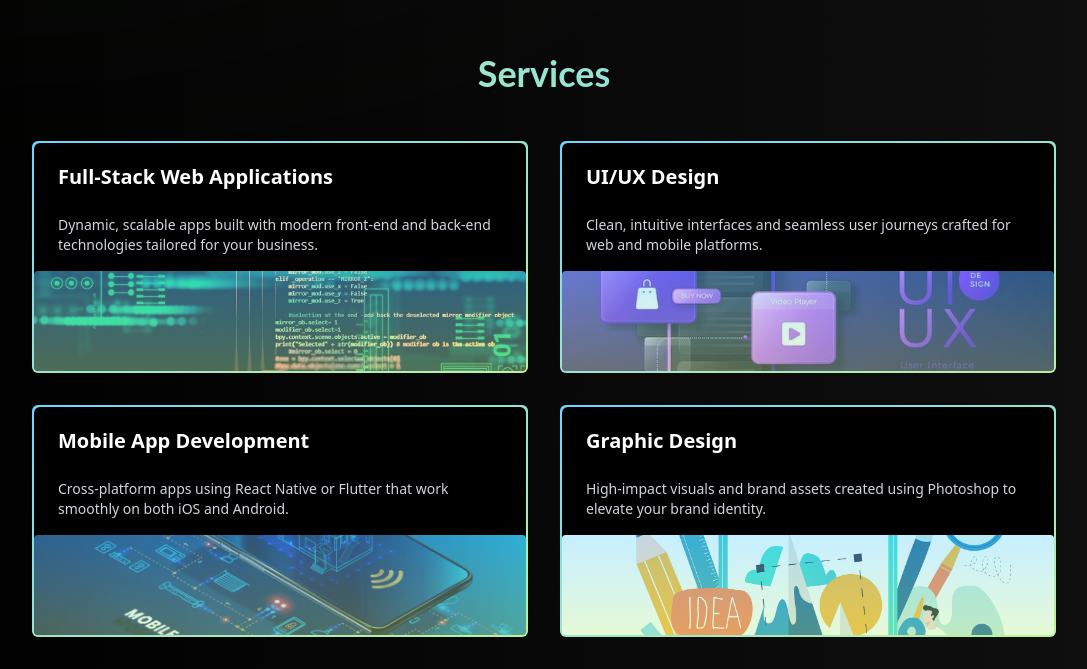
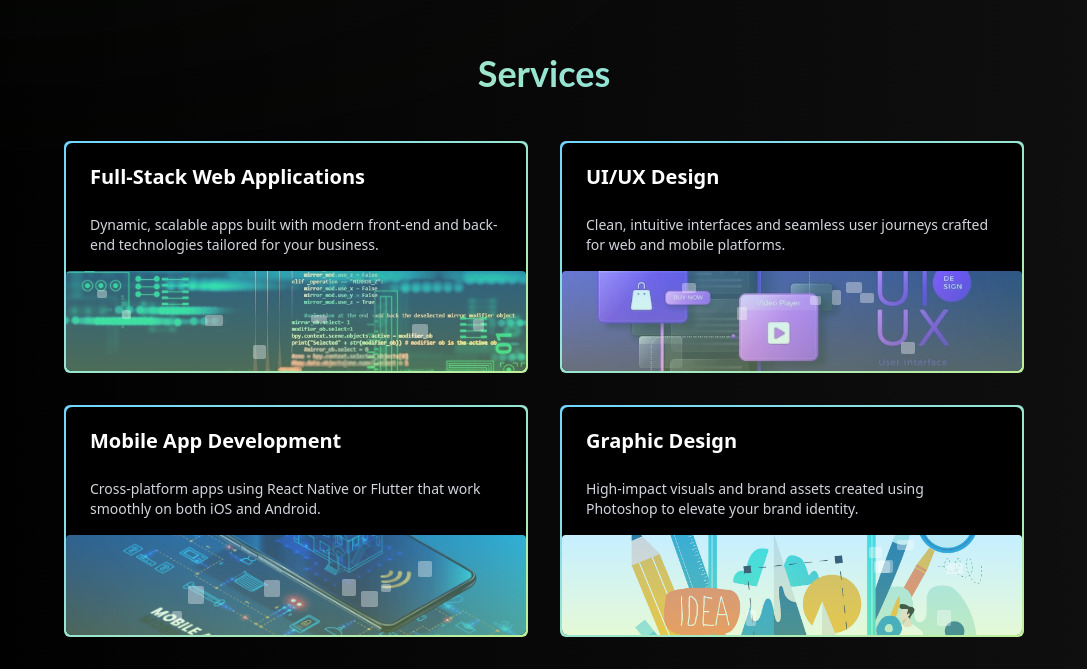
Before and after one commit to thurunuym/my-portofolio, a React (Vite) app: page / in a window 1280 px wide. Shown: the part 1471-2140 px from the top of the page, without its empty margins (96-1183 px from the left). Built offline with nearby package versions, Linux system fonts and the light colour scheme; a web font is replaced by a local one.

Commit message:
service animation

```diff
--- a/src/components/Services.jsx
+++ b/src/components/Services.jsx
@@ -3,7 +3,7 @@ import fullStackImg from "../assets/services/full-stack.jpg";
 import graphicImg from "../assets/services/graphic.jpg";
 import mobileImg from "../assets/services/mobile-dev.png";
 import uiuxImg from "../assets/services/uiux.jpg";
-
+import "../styles/Services.css";
 const services = [
   {
     title: "Full-Stack Web Applications",
@@ -34,7 +34,7 @@ const services = [
 const Services = () => {
   return (
     <section id="services">
-  <div className="px-6 md:px-10 lg:px-20 py-12 justify-center items-center">
+      <div className="px-6 md:px-10 lg:px-28 py-12 justify-center items-center">
         <h1 className="text-4xl font-bold bg-gradient-to-r from-[#BFF098] to-[#6FD6FF] bg-clip-text text-transparent text-center mb-12">
           Services
         </h1>
@@ -45,24 +45,42 @@ const Services = () => {
               key={index}
               className="relative group p-[2px] rounded-md
                 bg-gradient-to-br from-[#6FD6FF] to-[#BFF098]
-                     group-hover:from-[#BFF098] group-hover:to-[#6FD6FF]
+                group-hover:from-pink-400 group-hover:to-yellow-300
                 transition-all duration-500 sm:h-full"
             >
-          <div className="bg-black rounded-md h-full w-full">
+              <div className="bg-black rounded-md h-full w-full overflow-hidden">
                 <h2 className="text-xl font-semibold text-white mb-3 px-6 py-3 pt-5">
                   {service.title}
                 </h2>
                 <p className="text-gray-300 text-sm px-6 mb-3">{service.description}</p>
 
-            {/* Image with fixed height and gradient overlay */}
+                {/* Image container with 3D tilt and squares */}
                 <div className="relative hidden lg:block mt-4 rounded overflow-hidden">
                   <img
                     src={service.img}
                     alt={service.title}
-                className="w-full h-[100px] object-cover"
+                    className="w-full h-[100px] object-cover tilt-img"
                   />
-              {/* Gradient Overlay */}
+
+                  {/* Gradient overlay */}
                   <div className="absolute inset-0 bg-gradient-to-b from-[#6FD6FF] to-[#BFF098] opacity-40 pointer-events-none" />
+
+                  {/* Random squares overlay */}
+                  <div className="absolute inset-0 z-10 pointer-events-none squares-container group-hover:opacity-0 transition-opacity duration-500">
+                    {[...Array(7)].map((_, i) => (
+                      <span
+                        key={i}
+                        className="floating-square"
+                        style={{
+                          width: `${8 + Math.random() * 10}px`,
+                          height: `${8 + Math.random() * 10}px`,
+                          top: `${Math.random() * 80}%`,
+                          left: `${Math.random() * 90}%`,
+                          animationDelay: `${Math.random() * 2}s`,
+                        }}
+                      ></span>
+                    ))}
+                  </div>
                 </div>
               </div>
             </div>
--- /dev/null
+++ b/src/styles/Services.css
@@ -0,0 +1,40 @@
+/* Perspective for 3D tilt */
+.tilt-wrapper {
+  perspective: 800px;
+}
+
+.tilt-img {
+  transition: transform 0.6s ease;
+  transform-style: preserve-3d;
+}
+
+
+/* Floating square styles */
+.floating-square {
+  position: absolute;
+  background-color: rgba(255, 255, 255, 0.6);
+  border-radius: 2px;
+  animation: float 3s ease-in-out infinite;
+  opacity: 0.6;
+}
+
+/* Float animation */
+@keyframes float {
+  0% {
+    transform: translateY(0px) rotate(0deg);
+    opacity: 0.4;
+  }
+  50% {
+    transform: translateY(-6px) rotate(15deg);
+    opacity: 0.8;
+  }
+  100% {
+    transform: translateY(0px) rotate(0deg);
+    opacity: 0.4;
+  }
+}
+
+/* Squares container fades out on hover (handled via Tailwind in JSX) */
+.squares-container {
+  transition: opacity 0.5s ease;
+}
--- a/vite.config.js
+++ b/vite.config.js
@@ -9,5 +9,5 @@ export default defineConfig({
    build: {
     outDir: 'dist',
   },
-  base: './',
+  base: '/',
 })
```
Also changed, not shown: 2 other files (tests, documents, lock files or other folders). Lines whose indentation alone changed are shown as unchanged.
